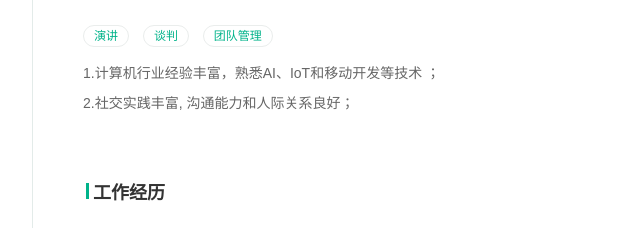
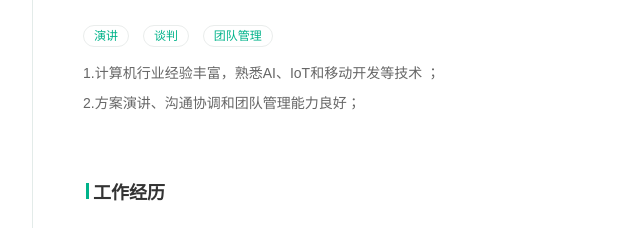
Before and after one commit to Fruit-Basket/Fruit-Basket.github.io, a plain HTML site: page index.html in a window 1280 px wide. Shown: the part 366-594 px from the top of the page, 247-887 px from the left. Drawn offline with Linux system fonts and the light colour scheme.

Commit message:
Update index.html

```diff
--- a/index.html
+++ b/index.html
@@ -633,7 +633,7 @@
                 </div>
                 <div class="per-self_content">
                         <div class="per-self_des">
-                            <p> 1.计算机行业经验丰富，熟悉AI、IoT和移动开发等技术 ； <br />2.社交实践丰富, 沟通能力和人际关系良好；<br /></p>
+                            <p> 1.计算机行业经验丰富，熟悉AI、IoT和移动开发等技术 ； <br />2.方案演讲、沟通协调和团队管理能力良好；<br /></p>
                         </div>
                 </div>
             </div>
```
